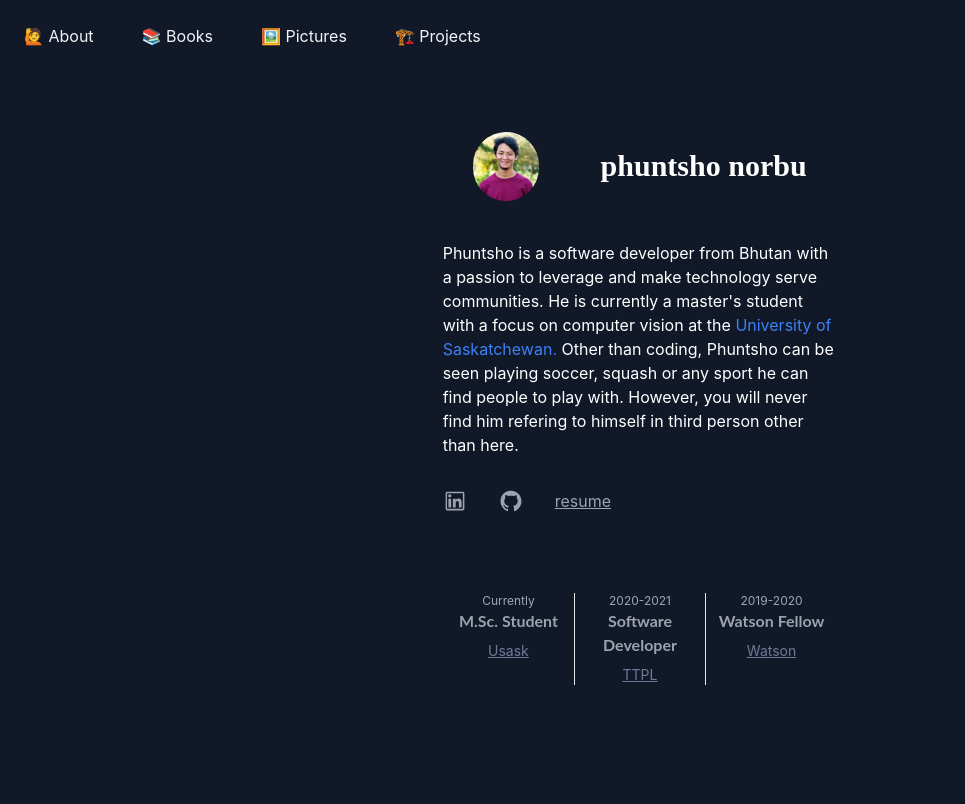
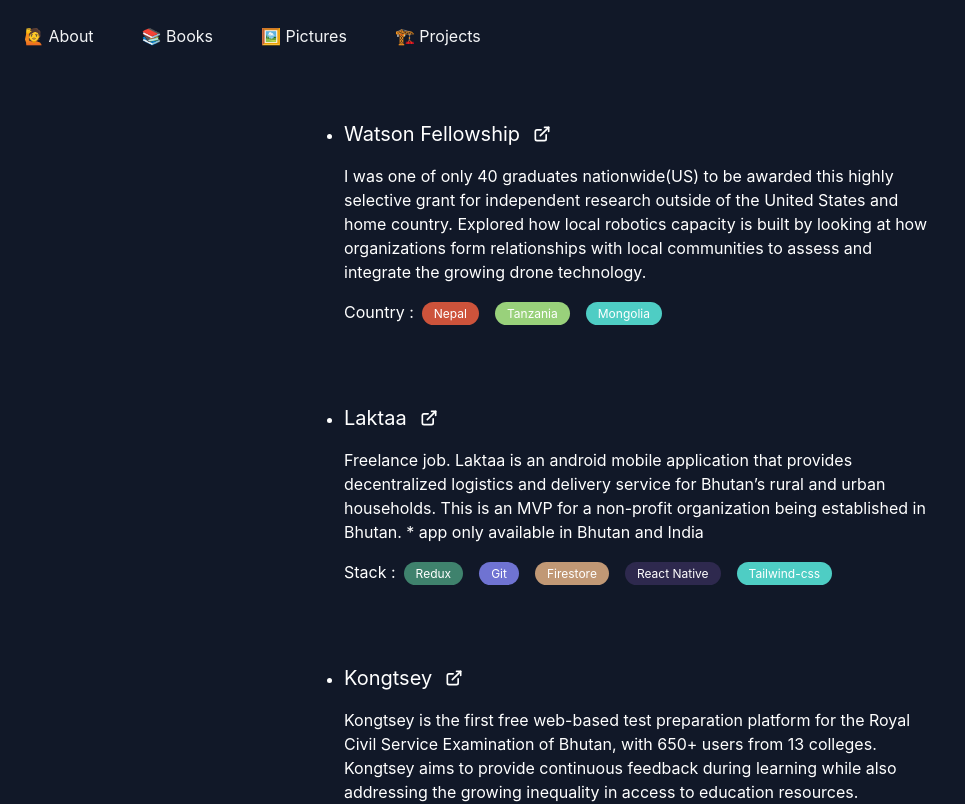
Before and after one commit to phuens/portfolio, a React (Create React App) app: page / in a window 1280 px wide. Shown: the top 804 px of the page, without its empty margins (0-965 px from the left). Built offline with nearby package versions, Linux system fonts and the light colour scheme.

Commit message:
EDITED: all the content

```diff
--- a/src/constant/constants.jsx
+++ b/src/constant/constants.jsx
@@ -1,5 +1,4 @@
 import { AiOutlineLinkedin, AiOutlineGithub } from 'react-icons/ai';
-
 
 export const NAVIGATION = [
     { text: 'About', icon: '🙋' },
@@ -22,7 +21,7 @@ export const SOCIAL_MEDIA = [
 ];
 export const ABOUT = [
     {
-        year: 'Currently',
+        year: 'Present',
         position: 'M.Sc. Student',
         description: 'Computer Science',
         url: 'https://www.cs.usask.ca/',
--- a/src/constant/project.jsx
+++ b/src/constant/project.jsx
@@ -13,7 +13,7 @@ export const PROJECTS = [
     {
         name: 'Watson Fellowship',
         description:
-            'Leetcode solution and explanation in hopes of being able to learn as well as explain code better. I would highly appreciate if you could provide me feedback on not just my code but even my writing/explanation.',
+            'I was one of only 40 graduates nationwide(US) to be awarded this highly selective grant for independent research outside of the United States and home country. Explored how local robotics capacity is built by looking at how organizations form relationships with local communities to assess and integrate the growing drone technology.',
         url: 'kongtsey.com',
         stickers: 'Country',
         stacks: [
@@ -26,8 +26,8 @@ export const PROJECTS = [
     {
         name: 'Laktaa',
         description:
-            'Postal service is rarely used in Bhutan for in country delivery. It is often difficult to find means to ship your parcel to different parts of the country. This mobile app connects you with people travelling to the place where you need to drop your parcel.',
-        url: 'kongtsey.com',
+            'Freelance job. Laktaa is an android mobile application that provides decentralized logistics and delivery service for Bhutan’s rural and urban households. This is an MVP for a non-profit organization being established in Bhutan. * app only available in Bhutan and India',
+        url: 'https://play.google.com/store/apps/details?id=com.laktaa',
         stickers: 'Stack',
         stacks: [
             { name: 'Redux', color: STACK_COLOR['redux'] },
@@ -40,8 +40,8 @@ export const PROJECTS = [
     {
         name: 'Kongtsey',
         description:
-            'A free student-focused RCSC Prelim test prep with realtime FEEDBACK. Kongtsey shows you the topics where you lack and the topics where you excel. Work smart not hard.',
-        url: 'kongtsey.com',
+            'Kongtsey is the first free web-based test preparation platform for the Royal Civil Service Examination of Bhutan, with 650+ users from 13 colleges. Kongtsey aims to provide continuous feedback during learning while also addressing the growing inequality in access to education resources.',
+        url: 'https://kongtsey.com',
         stickers: 'Stack',
         stacks: [
             { name: 'Python', color: STACK_COLOR['python'] },
@@ -54,8 +54,8 @@ export const PROJECTS = [
     {
         name: 'Leetcode',
         description:
-            'Leetcode solution and explanation in hopes of being able to learn as well as explain code better. I would highly appreciate if you could provide me feedback on not just my code but even my writing/explanation.',
-        url: 'kongtsey.com',
+            'This is documentation of my leetcode practice journey. This is mainly done in hopes of being able to learn but more importantly explain code better. During my time as a teaching assistant for a python course, I realized explaining programming is a whole different skill set to master.',
+        url: 'https://phuntsho-norbu.gitbook.io/leetcode/',
         stickers: 'Stack',
         stacks: [
             { name: 'Python', color: STACK_COLOR['python'] },
--- a/src/view/about.jsx
+++ b/src/view/about.jsx
@@ -41,7 +41,11 @@ export default function About() {
                         </a>
                     );
                 })}
-                <a className="underline text-gray-400" href="../asset/resume.pdf" target="_">
+                <a
+                    className="underline text-blue-400"
+                    href="https://phuens.github.io/portfolio/resume.pdf"
+                    target="_"
+                >
                     resume
                 </a>
             </div>
--- a/src/view/homepage.jsx
+++ b/src/view/homepage.jsx
@@ -14,7 +14,7 @@ export default function Homepage() {
     const style = {
         mainContent: 'mt-14 text-white flex justify-center',
     };
-    const [activeTab, setActiveTab] = useState('About');
+    const [activeTab, setActiveTab] = useState('Projects');
     return (
         <div className="w-screen" style={{ backgroundColor: '#111828' }}>
             <Navbar tabChange={tabChange} />
```
Also changed, not shown: 1 other file (tests, documents, lock files or other folders).
